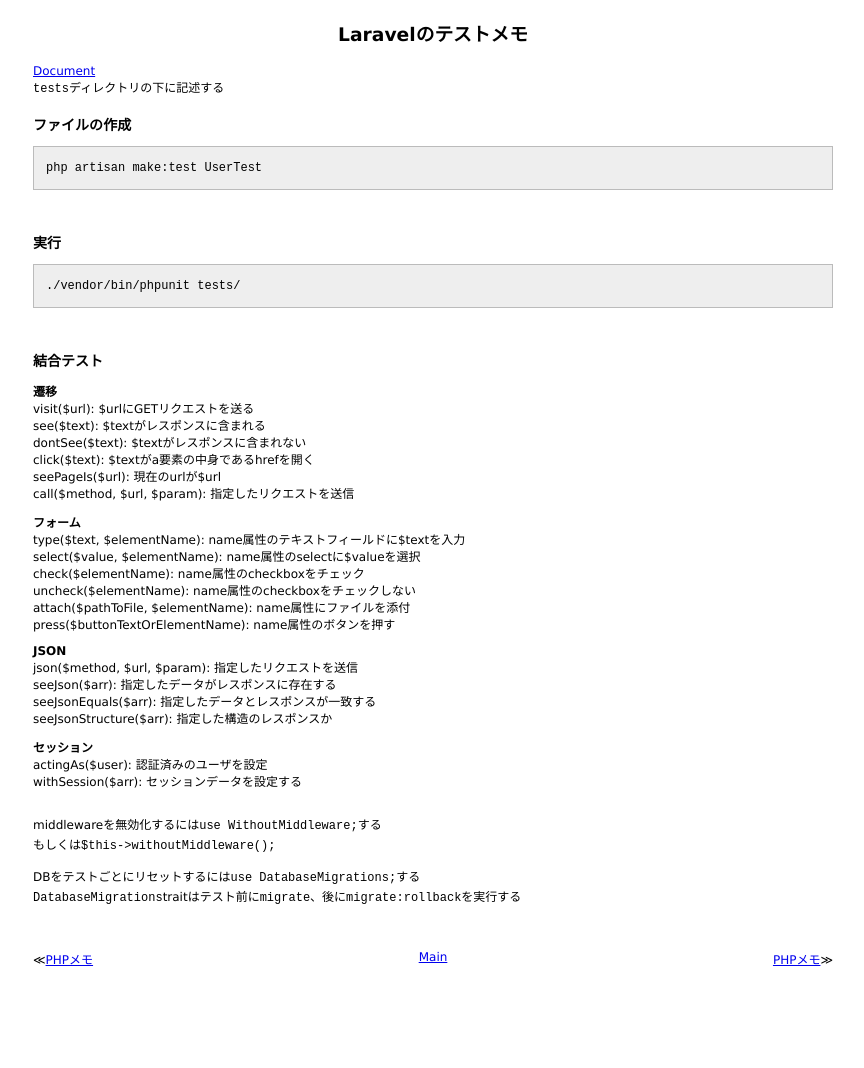
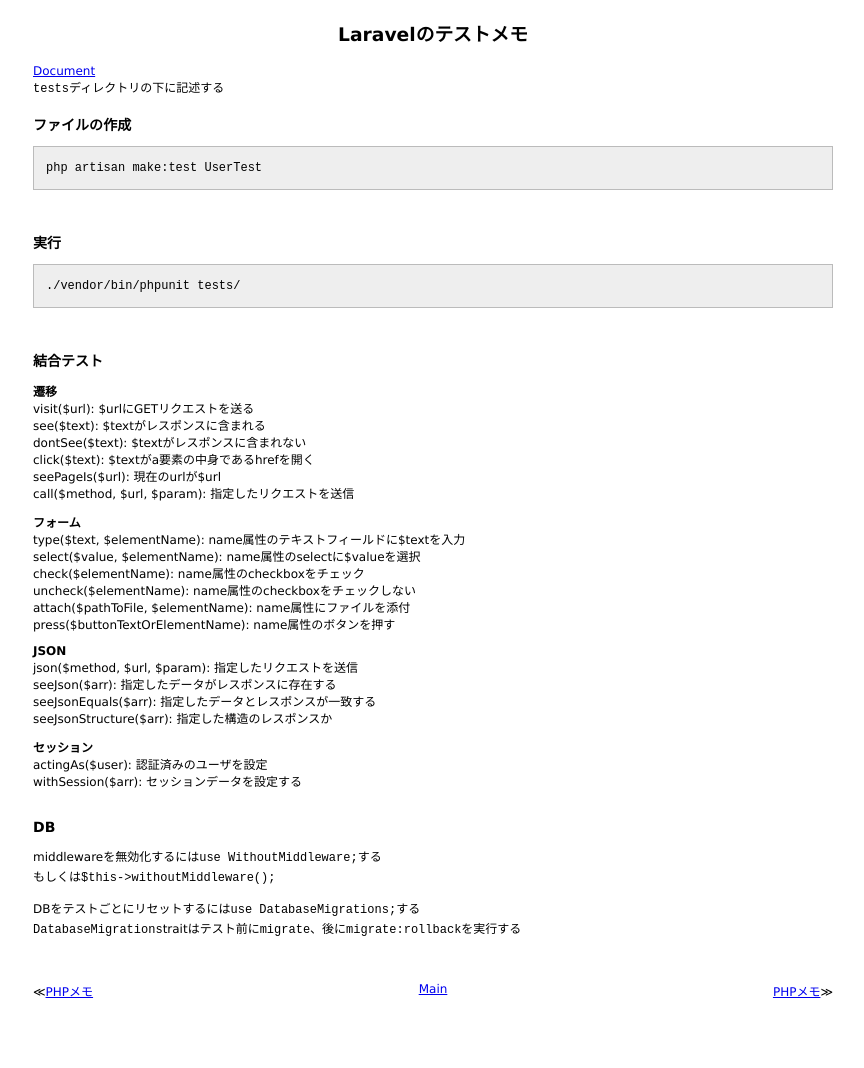
Before and after one commit to 38elements/38elements.github.com, a Jekyll site: the page built from _posts/2016-05-25-laravel-test.md, in a window 1280 px wide. Shown: the whole page, without its empty margins (207-1071 px from the left). Built offline with Jekyll 4.4.1, drawn with Linux system fonts in a browser that asks for light colours; before the commit the page ends 1036 px from its top, so only the background shows below that.

```diff
--- a/_posts/2016-05-25-laravel-test.md
+++ b/_posts/2016-05-25-laravel-test.md
@@ -48,6 +48,9 @@ actingAs($user): 認証済みのユーザを設定
 withSession($arr): セッションデータを設定する
 <br>
 
+### DB
+
+
 middlewareを無効化するには`use WithoutMiddleware;`する
 もしくは`$this->withoutMiddleware();`
 
```
